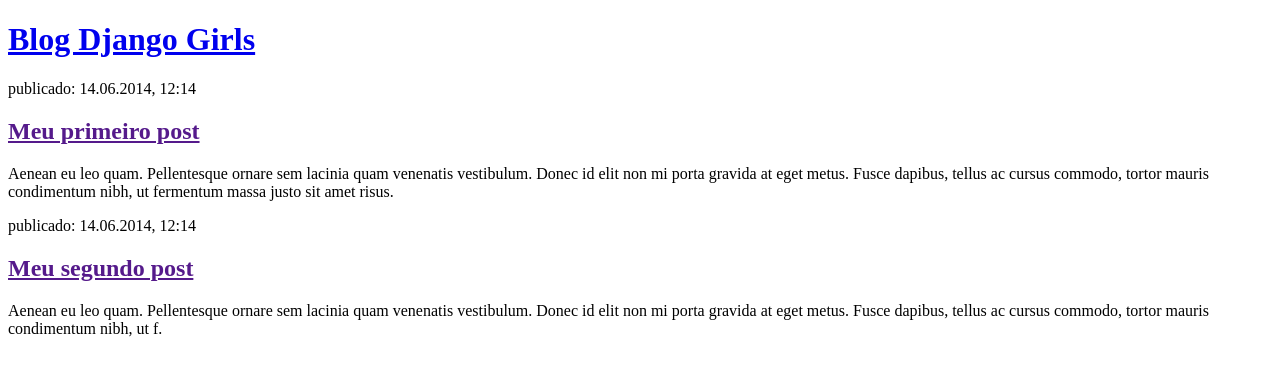
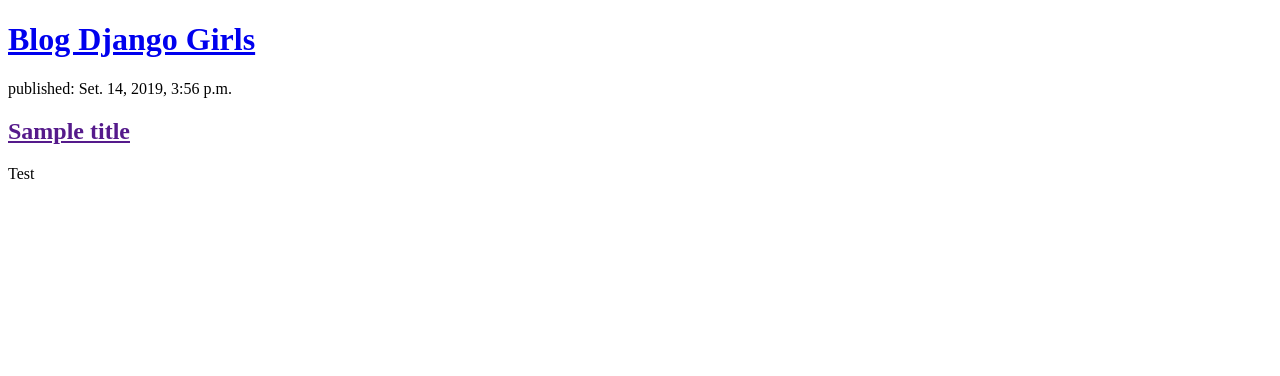
Before and after one commit to nallumartins/my-first-blog, a Django app: page / in a window 1280 px wide. Shown: the top 376 px of the page. Run offline with Django 3.2, Linux system fonts and the light colour scheme; data comes from the database, SQL or seed files in the repository; both versions use the stored data as it was after the commit.

Commit message:
Modified templates to display posts from database.

```diff
--- a/blog/templates/blog/post_list.html
+++ b/blog/templates/blog/post_list.html
@@ -1,26 +1,25 @@
 <!DOCTYPE html>
 <html lang="pt-br">
+
 <head>
     <meta charset="UTF-8">
     <meta name="viewport" content="width=device-width, initial-scale=1.0">
     <meta http-equiv="X-UA-Compatible" content="ie=edge">
     <title>Ola's Blog</title>
 </head>
+
 <body>
     <div>
         <h1><a href="/">Blog Django Girls</a></h1>
     </div>
 
+    {% for post in posts %}
     <div>
-        <p>publicado: 14.06.2014, 12:14</p>
-        <h2><a href="">Meu primeiro post</a></h2>
-        <p>Aenean eu leo quam. Pellentesque ornare sem lacinia quam venenatis vestibulum. Donec id elit non mi porta gravida at eget metus. Fusce dapibus, tellus ac cursus commodo, tortor mauris condimentum nibh, ut fermentum massa justo sit amet risus.</p>
+        <p>published: {{ post.published_date }}</p>
+        <h2><a href="">{{ post.title }}</a></h2>
+        <p>{{ post.text|linebreaksbr }}</p>
     </div>
+{% endfor %}
+</body>
 
-    <div>
-        <p>publicado: 14.06.2014, 12:14</p>
-        <h2><a href="">Meu segundo post</a></h2>
-        <p>Aenean eu leo quam. Pellentesque ornare sem lacinia quam venenatis vestibulum. Donec id elit non mi porta gravida at eget metus. Fusce dapibus, tellus ac cursus commodo, tortor mauris condimentum nibh, ut f.</p>
-    </div>
-</body>
 </html>
--- a/blog/views.py
+++ b/blog/views.py
@@ -1,4 +1,7 @@
 from django.shortcuts import render
+from django.utils import timezone
+from .models import Post
 
 def post_list(request):
-    return render(request, 'blog/post_list.html', {})
+    posts = Post.objects.filter(published_date__lte=timezone.now()).order_by('published_date')
+    return render(request, 'blog/post_list.html', {'posts': posts})
```
Also changed, not shown: db.sqlite3.
